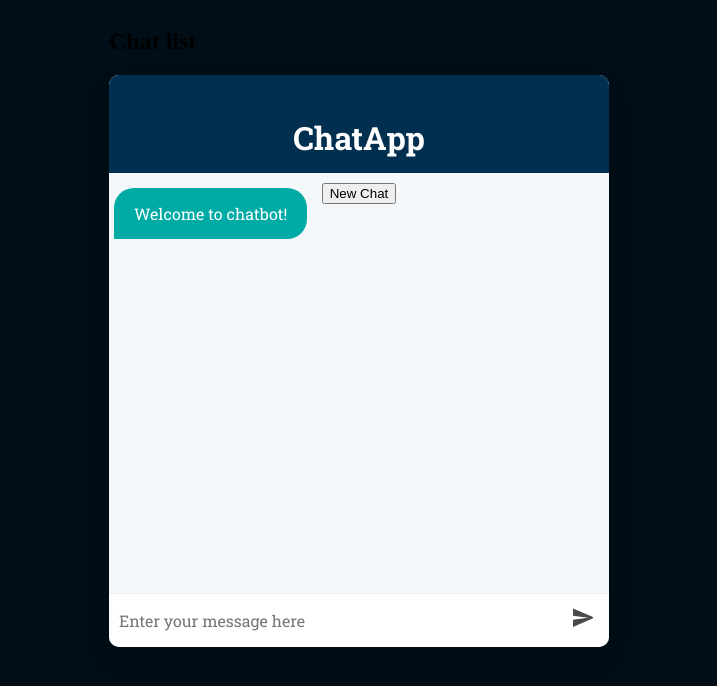
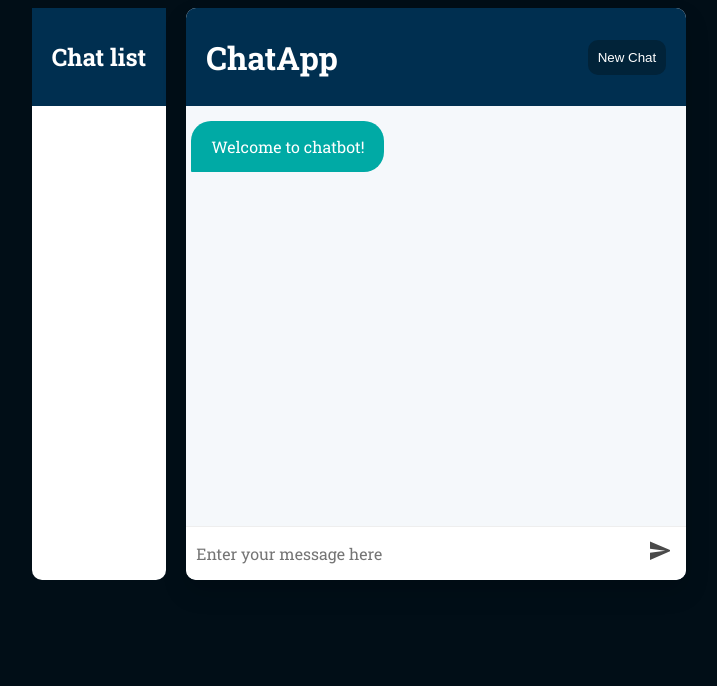
Before and after one commit to PraveenMahra/chat-bot, a React (Vite) app: page / in a window 1280 px wide. Shown: the top 686 px of the page, without its empty margins (281-998 px from the left). Built offline with nearby package versions, Linux system fonts and the light colour scheme.

Commit message:
update css

```diff
--- a/src/index.css
+++ b/src/index.css
@@ -4,10 +4,10 @@
   background-color: #010e17;
   display: flex;
   justify-content: center;
+  font-family: "Roboto Slab", serif;
 }
 
 .chatbot {
-  font-family: "Roboto Slab", serif;
   border-radius: 10px;
   box-shadow: 0 12px 24px 0 rgba(0, 0, 0, 0.15);
   background: #f5f8fb;
@@ -19,6 +19,9 @@
 }
 
 .header {
+  display: flex;
+  align-items: center;
+  justify-content: space-between;
   padding: 20px;
   text-align: center;
   color: rgb(255, 255, 255);
@@ -100,6 +103,67 @@
   top: 0;
 }
 
+.header-btn {
+  padding: 10px;
+  border-radius: 10px;
+  background-color: #022238eb;
+  color: rgb(255, 255, 255);
+  cursor: pointer;
+  border: none;
+  transition: all 0.3s;
+}
+
+.header-btn:hover {
+  background-color: #023050eb;
+}
+
+.sidebar-heading {
+  background-color: #002f50;
+  color: #ffffff;
+  padding: 20px;
+  height: 58px;
+  margin-top: 0;
+  display: flex;
+  align-items: center;
+}
+
+.sidebar-ul {
+  display: flex;
+  flex-direction: column;
+  padding: 0 20px;
+  gap: 10px;
+}
+
+.sidebar-li {
+  display: flex;
+  align-items: center;
+  justify-content: space-between;
+  cursor: pointer;
+  list-style: none;
+  transition: all 0.3s;
+  font-size: 20px;
+}
+
+.sidebar-li:hover {
+  transform: translateY(-2px);
+}
+
+.delete-btn {
+  border: none;
+  cursor: pointer;
+  font-size: 12px;
+}
+
+.container {
+  display: flex;
+  gap: 20px;
+}
+
+.sidebar-div {
+  background-color: #ffffff;
+  border-radius: 10px;
+}
+
 @media (max-width: 500px) {
   body {
     display: block;
```
